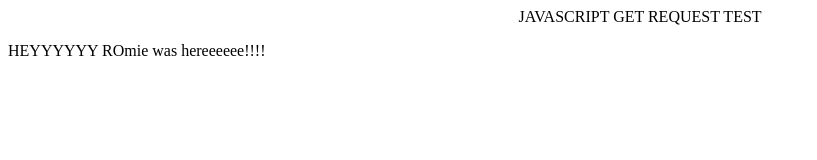
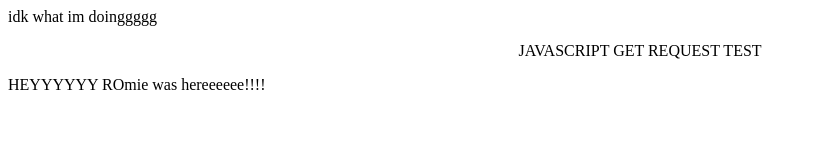
Before and after one commit to MiraEs/apiTest2, a plain HTML site: page index.html in a window 1280 px wide. Shown: the whole page, without its empty margins (0-817 px from the left). Drawn offline with Linux system fonts and the light colour scheme; no server answers.

Commit message:
idk what im doing

```diff
--- a/index.html
+++ b/index.html
@@ -26,6 +26,7 @@
     </head>
 
     <body>
+        <p>idk what im doinggggg</p>
         <center> JAVASCRIPT GET REQUEST TEST</center>
         <p>HEYYYYYY ROmie was hereeeeee!!!!</p>
     </body>
```
